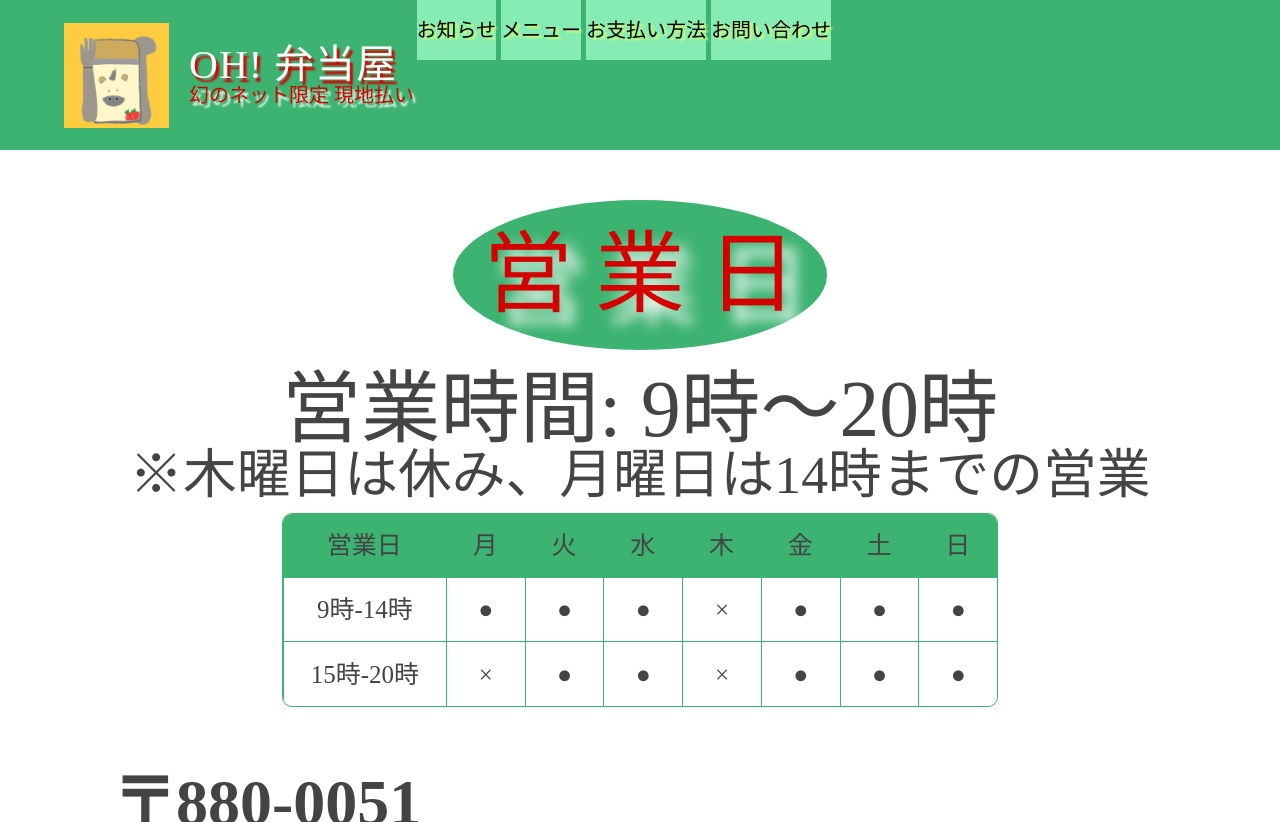
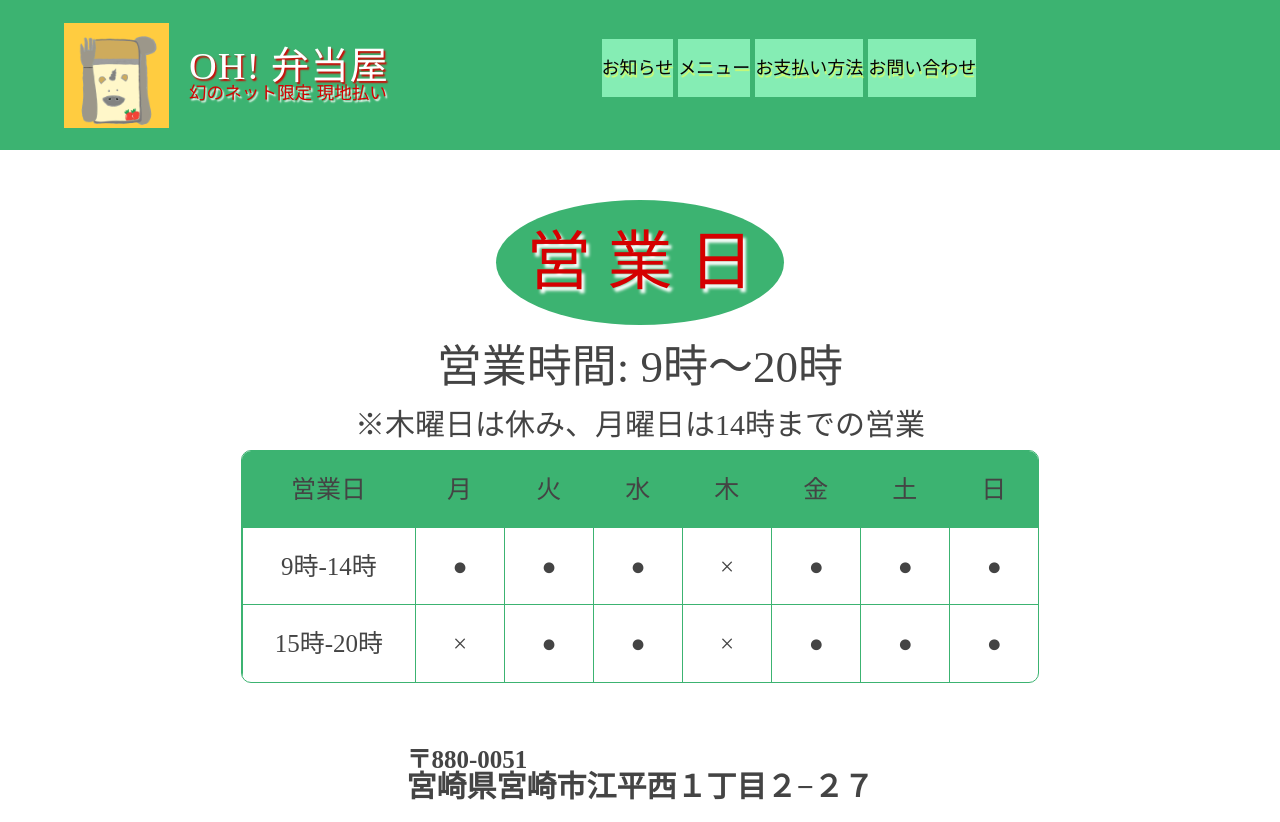
Before and after one commit to michikofujita/oh-bento, a PHP site: page / in a window 1280 px wide. Shown: the top 822 px of the page. Run offline with PHP 8.4, Linux system fonts and the light colour scheme.

Commit message:
藤田　pcサイズ修正

```diff
--- a/address.php
+++ b/address.php
@@ -5,8 +5,8 @@
             <dl>
                 <dt><strong>営 業 日</strong></dt>
                 <dd>
-                    <p><span>営業時間: 9時〜20時</span><br>
-                        ※木曜日は休み、月曜日は14時までの営業</p>
+                    <p class="dya"><span>営業時間: 9時〜20時</span></p>
+                    <p>※木曜日は休み、月曜日は14時までの営業</p>
                 </dd>
             </dl>
 
--- a/css/base-style.css
+++ b/css/base-style.css
@@ -32,14 +32,14 @@ body {
 
 #logo  {
     color: #d50000;
-    text-shadow: 3px 4px 2px #ffffff;
+    text-shadow: 1px 3px 1px #ffffff;
     font-size: 20px;
     margin: auto 0 auto 20px;
 }
 
 #logo span {
     color: white;
-    text-shadow: 3px 4px 2px #d50000;
+    text-shadow: 1px 3px 1px #d50000;
     font-size: 40px;
     letter-spacing: 1px;
     cursor: pointer;
@@ -76,15 +76,15 @@ body {
     font-size: 20px;
     padding-top: 20px;
     padding-bottom: 20px;
-    color: #000;
-    text-shadow: 3px 2px 2px #d7fc67
+    color: #040404;
+    text-shadow: 1px 3px 1px #d7fc67
 
 }
 
 #header nav a:hover {
     background-color: #f8be21;
     color: #1202bc;
-    text-shadow: 3px 2px 2px #c9c2fb
+    text-shadow: 1px 3px 1px #c9c2fb
 
 }
 
@@ -104,7 +104,7 @@ body {
     text-align: center;
     font-size: 7vw;
     color: #d50000;
-    text-shadow: 1vw 1vw 1vw #ffffff;
+    text-shadow: 1px 3px 1px #ffffff;
     margin-left: auto;
     margin-right: auto;
 }
@@ -115,12 +115,13 @@ body {
 
 #adress p {
     text-align: center;
-    margin: 10px auto 0 auto;
-    font-size: 4.2vw;}
+    margin: 20px auto 0 auto;
+    font-size: 4.2vw;
+}
 
-#adress p span {
+#adress .dya {
     font-size: 6.2vw;
-    margin-top: 0;
+    margin-top: 10px;
 }
 
 #adress table {
@@ -133,7 +134,7 @@ body {
 }
 
 #adress th, #adress td {
-    padding: 1.5vw 2.1vw;
+    padding: 2vw 2.5vw;
     border-bottom: 1px solid #3cb371;
 }
 #adress th {
@@ -186,9 +187,26 @@ body {
         margin-left: 5%;
         width: auto;
     }
+    #logo  {
+        text-shadow: 0.1rem 0.1rem 0.1rem #ffffff;
+        font-size: 1.1rem;
+    }
+    #logo span {
+    text-shadow: 0.1rem 0.1rem 0.1rem #d50000;
+    font-size: 2.4rem;
+    }
+
+    #adress dt {
+        font-size: 65px;
+        color: #d50000;
+        text-shadow: 3px 4px 3px #ffffff;
+
+    }
 
     #header .for-sh {
         display: block;
+        margin-top: auto;
+        margin-left: 200px;
     }
     #header .for-pc {
         display: none;
@@ -198,18 +216,35 @@ body {
         background-color: #3cb371;
         height: 150px;
     }
-
-
     #header nav ul {
         display: flex;
         margin: 0 auto 50px auto;
-        padding: 0;
+        padding: 0 10px;
+    }
+    #header nav a{
+        font-size: 18px;
     }
 
+    #adress p {
+        /* margin: 20px auto 0 auto; */
+        font-size: 30px;
+    }
+
+    #adress .dya {
+        font-size: 45px;
+        margin: 10px;
+    }
 
     #header .business {
-        font-size: 1.5vw;
-        margin: 0 5px;
+        font-size: 20px;
+        margin: 15px;
+    }
+
+    #adress address {
+        font-size: 25px;
+    }
+    #adress address span {
+        font-size: 30px;
     }
     #footer .business th, #footer .business td {
         padding: 1vw 2vw;
@@ -250,10 +285,10 @@ body {
 
 @media screen and (max-width: 470px) {
     #logo span {
-        font-size: 1.8vw;
+        font-size: 1.8rem;
     }
     #logo {
-        font-size: 0.9vw;
+        font-size: 0.9rem;
     }
     #adress p {
         font-size: 4vw;
```
